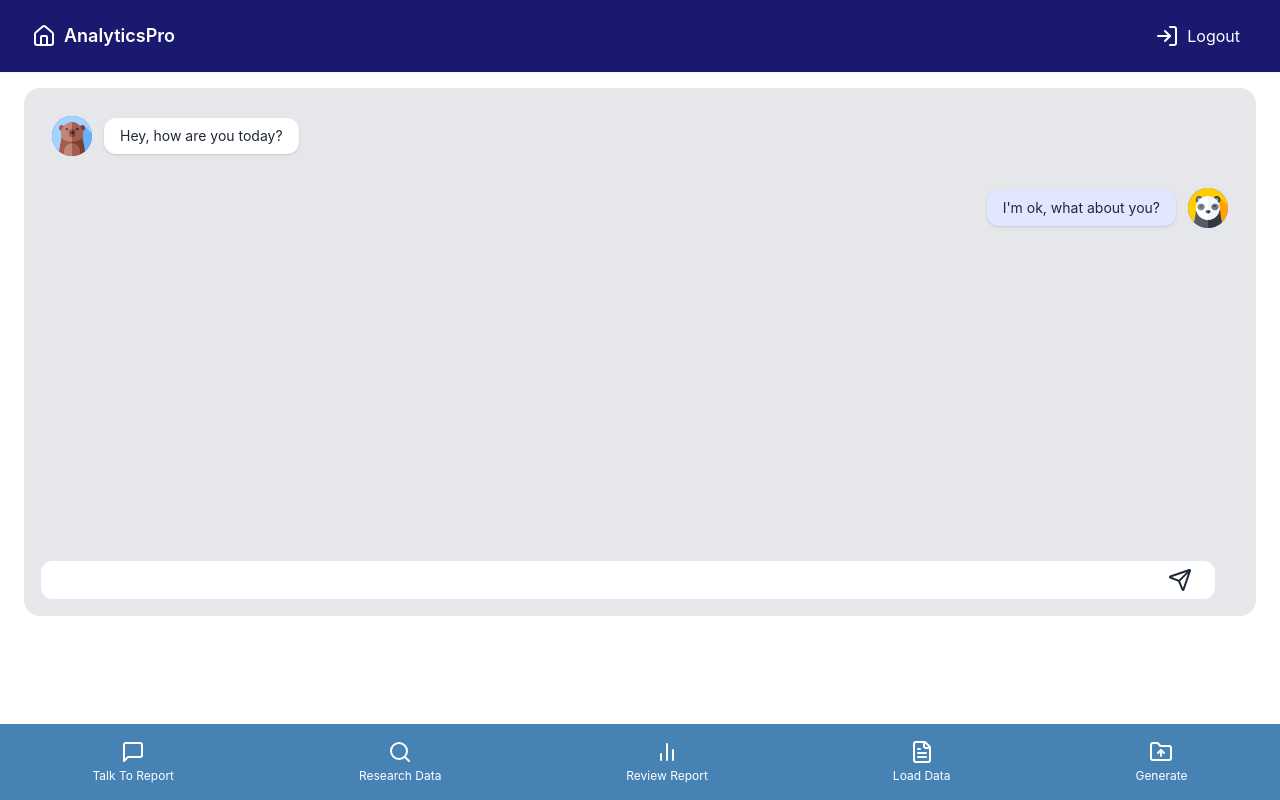
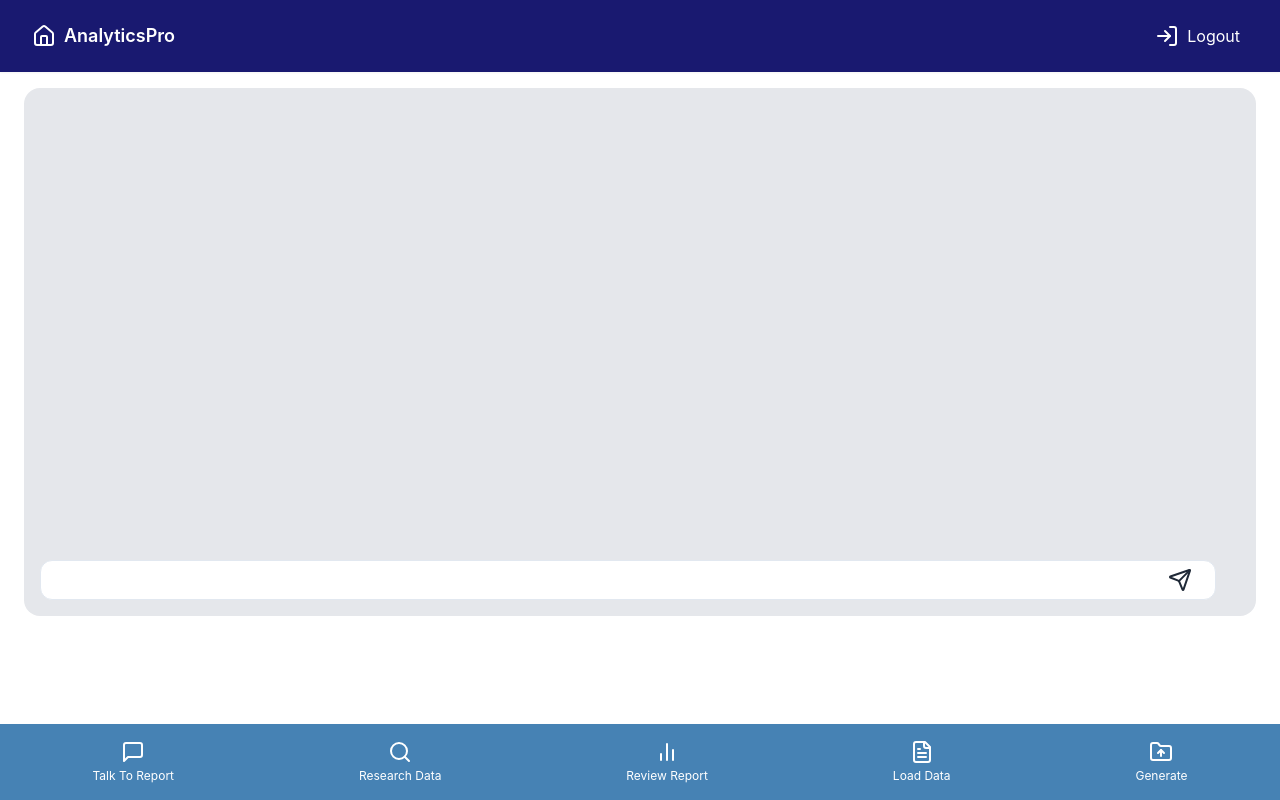
Before and after one commit to Classy-Endevours/review-system-sample, a Next.js app: page /chat in a window 1280 px wide. Built offline with nearby package versions, Linux system fonts and the light colour scheme.

Commit message:
added local storage to save messages

```diff
--- a/app/components/Chat/Chat.tsx
+++ b/app/components/Chat/Chat.tsx
@@ -1,6 +1,6 @@
 "use client";
 import { Send } from "lucide-react";
-import React, { useState } from "react";
+import React, { useEffect, useState } from "react";
 import axios from "axios";
 interface Message {
   text: string;
@@ -45,23 +45,35 @@ const MessageBubble: React.FC<MessageBubbleProps> = ({ text, align, seen }) => (
 );
 
 const Chat: React.FC = () => {
-  const [messages, setMessages] = useState<Message[]>([
-    { text: "Hey, how are you today?", align: "left" },
-    { text: "I'm ok, what about you?", align: "right" },
-  ]);
+  const [messages, setMessages] = useState<Message[]>();
 
   const [loading, setLoading] = useState(false);
   const [inputMessage, setInputMessage] = useState("");
+
+  useEffect(() => {
+    if (messages?.length) {
+      localStorage.setItem("messages", JSON.stringify(messages));
+    }
+  }, [messages]);
+
+  useEffect(() => {
+    const data = localStorage.getItem("messages");
+    const parsedData = JSON.parse(data as string);
+    if (Array.isArray(parsedData)) {
+      setMessages(parsedData);
+    }
+  }, []);
 
   const onSend = async () => {
     if (loading) return;
     if (!inputMessage) return;
 
     setMessages((prevMessages) => [
-      ...prevMessages,
+      ...(prevMessages || []), // Provide a default empty array if prevMessages is undefined
       { text: inputMessage, align: "right" },
     ]);
     setInputMessage("");
+
     setLoading(true);
 
     try {
@@ -71,17 +83,17 @@ const Chat: React.FC = () => {
       });
 
       setMessages((prevMessages) => [
-        ...prevMessages,
+        ...(prevMessages || []), // Same here
         { text: res.data.response.content[0].text.value, align: "left" },
       ]);
-      setLoading(false);
 
       if (!localStorage.getItem("threadId")) {
         localStorage.setItem("threadId", JSON.stringify(res.data.threadId));
       }
-      console.log({ res });
     } catch (error) {
-      console.log({ error });
+      console.error(error); // Make sure to reset loading state on error as well
+    } finally {
+      setLoading(false);
     }
   };
 
@@ -101,7 +113,8 @@ const Chat: React.FC = () => {
                 <div className="flex flex-col h-full">
                   {/* Replacing grid with flex */}
                   <div className="flex flex-col space-y-2">
-                    {messages.map((msg, index) => (
+                    {messages?.length &&
+                      messages.map((msg, index) => (
                         <MessageBubble
                           key={index}
                           text={msg.text}
@@ -122,6 +135,7 @@ const Chat: React.FC = () => {
                   </div>
                 </div>
               </div>
+              {!loading && (
                 <div className="flex items-center">
                   <input
                     type="text"
@@ -138,6 +152,7 @@ const Chat: React.FC = () => {
                     <Send />
                   </div>
                 </div>
+              )}
             </div>
           </div>
         </div>
```
Lines whose indentation alone changed are shown as unchanged.
